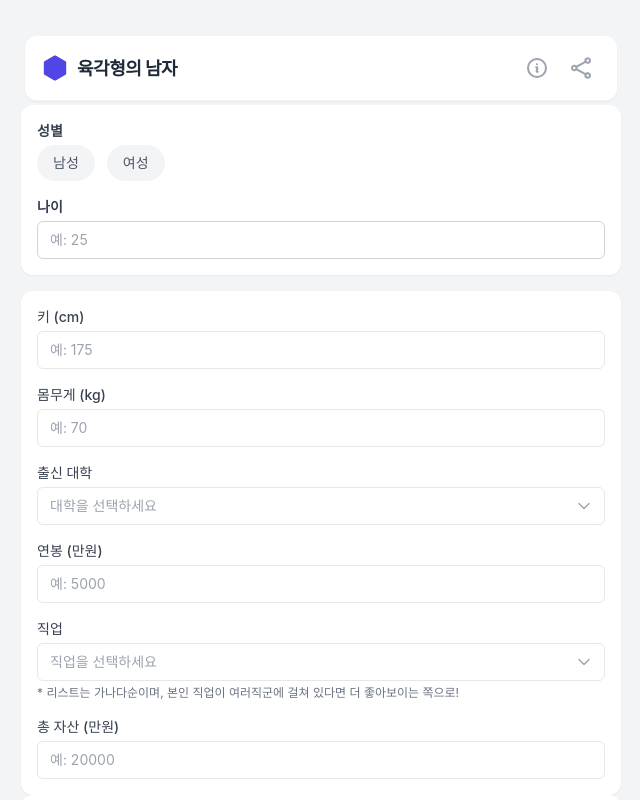
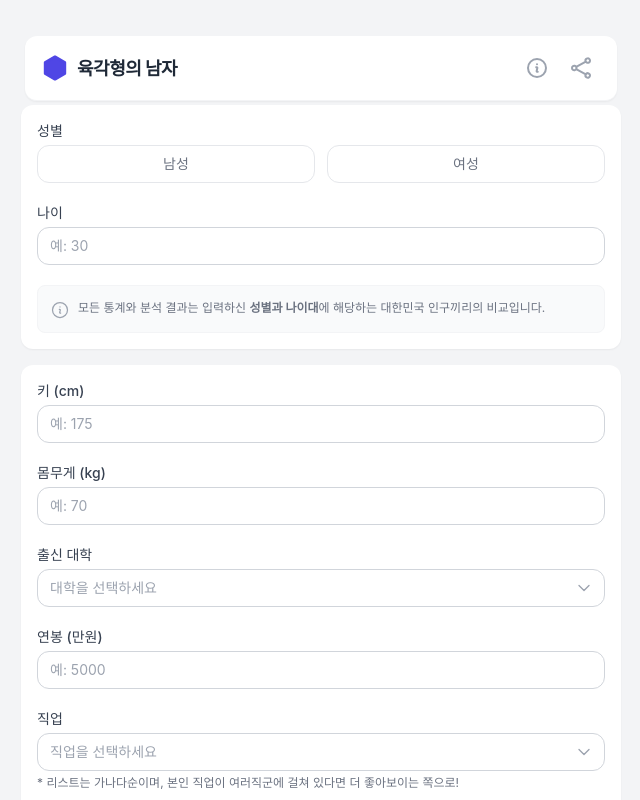
Before and after one commit to jsparkkk/6gak, a Vue app: page / in a window 1280 px wide. Shown: the top 800 px of the page, without its empty margins (319-959 px from the left). Built offline with nearby package versions, Linux system fonts and the light colour scheme.

Commit message:
인풋 부분 수정

```diff
--- a/src/components/inputs/AbilityTable.vue
+++ b/src/components/inputs/AbilityTable.vue
@@ -1,27 +1,75 @@
 <template>
-  <section class="bg-white rounded-xl shadow-sm p-4 space-y-4">
+  <section class="bg-white rounded-xl shadow-sm p-4 space-y-5">
     <div>
       <label class="block text-sm font-medium text-gray-700 mb-1">키 (cm)</label>
+      <div class="relative">
         <input
           type="number"
           v-model.number="height"
           placeholder="예: 175"
           min="100"
           max="250"
-        class="w-full border px-3 py-2 rounded-md text-sm focus:outline-none focus:ring-2 focus:ring-indigo-500"
+          class="w-full border px-3 py-2 rounded-xl text-sm transition-all outline-none"
+          :class="
+            height
+              ? 'border-green-500 ring-1 ring-green-500 bg-green-50'
+              : 'border-gray-300 focus:border-indigo-500 focus:ring-1 focus:ring-indigo-500'
+          "
         />
+        <div
+          v-if="height"
+          class="absolute right-3 top-1/2 -translate-y-1/2 text-green-500 animate-fade-in"
+        >
+          <svg
+            xmlns="http://www.w3.org/2000/svg"
+            viewBox="0 0 24 24"
+            fill="currentColor"
+            class="w-5 h-5"
+          >
+            <path
+              fill-rule="evenodd"
+              d="M2.25 12c0-5.385 4.365-9.75 9.75-9.75s9.75 4.365 9.75 9.75-4.365 9.75-9.75 9.75S2.25 17.385 2.25 12zm13.36-1.814a.75.75 0 10-1.22-.872l-3.236 4.53L9.53 12.22a.75.75 0 00-1.06 1.06l2.25 2.25a.75.75 0 001.14-.094l3.75-5.25z"
+              clip-rule="evenodd"
+            />
+          </svg>
+        </div>
+      </div>
     </div>
 
     <div>
       <label class="block text-sm font-medium text-gray-700 mb-1">몸무게 (kg)</label>
+      <div class="relative">
         <input
           type="number"
           v-model.number="weight"
           placeholder="예: 70"
           min="30"
           max="200"
-        class="w-full border px-3 py-2 rounded-md text-sm focus:outline-none focus:ring-2 focus:ring-indigo-500"
+          class="w-full border px-3 py-2 rounded-xl text-sm transition-all outline-none"
+          :class="
+            weight
+              ? 'border-green-500 ring-1 ring-green-500 bg-green-50'
+              : 'border-gray-300 focus:border-indigo-500 focus:ring-1 focus:ring-indigo-500'
+          "
         />
+        <div
+          v-if="weight"
+          class="absolute right-3 top-1/2 -translate-y-1/2 text-green-500 animate-fade-in"
+        >
+          <svg
+            xmlns="http://www.w3.org/2000/svg"
+            viewBox="0 0 24 24"
+            fill="currentColor"
+            class="w-5 h-5"
+          >
+            <path
+              fill-rule="evenodd"
+              d="M2.25 12c0-5.385 4.365-9.75 9.75-9.75s9.75 4.365 9.75 9.75-4.365 9.75-9.75 9.75S2.25 17.385 2.25 12zm13.36-1.814a.75.75 0 10-1.22-.872l-3.236 4.53L9.53 12.22a.75.75 0 00-1.06 1.06l2.25 2.25a.75.75 0 001.14-.094l3.75-5.25z"
+              clip-rule="evenodd"
+            />
+          </svg>
+        </div>
+      </div>
     </div>
 
     <div>
@@ -29,12 +77,30 @@
 
       <button
         @click="showUniversityModal = true"
-        class="w-full border px-3 py-2 rounded-md text-sm bg-white text-left flex justify-between items-center focus:outline-none focus:ring-2 focus:ring-indigo-500"
-        :class="university ? 'text-gray-900' : 'text-gray-400'"
+        class="w-full border px-3 py-2 rounded-xl text-sm text-left flex justify-between items-center transition-all outline-none"
+        :class="
+          university
+            ? 'border-green-500 ring-1 ring-green-500 bg-green-50 text-gray-900 font-semibold'
+            : 'bg-white border-gray-300 text-gray-400'
+        "
       >
         <span class="truncate">{{ university || '대학을 선택하세요' }}</span>
 
         <svg
+          v-if="university"
+          xmlns="http://www.w3.org/2000/svg"
+          viewBox="0 0 24 24"
+          fill="currentColor"
+          class="w-5 h-5 text-green-500"
+        >
+          <path
+            fill-rule="evenodd"
+            d="M2.25 12c0-5.385 4.365-9.75 9.75-9.75s9.75 4.365 9.75 9.75-4.365 9.75-9.75 9.75S2.25 17.385 2.25 12zm13.36-1.814a.75.75 0 10-1.22-.872l-3.236 4.53L9.53 12.22a.75.75 0 00-1.06 1.06l2.25 2.25a.75.75 0 001.14-.094l3.75-5.25z"
+            clip-rule="evenodd"
+          />
+        </svg>
+        <svg
+          v-else
           xmlns="http://www.w3.org/2000/svg"
           fill="none"
           viewBox="0 0 24 24"
@@ -49,13 +115,37 @@
 
     <div>
       <label class="block text-sm font-medium text-gray-700 mb-1">연봉 (만원)</label>
+      <div class="relative">
         <input
           type="number"
           v-model.number="salary"
           placeholder="예: 5000"
           min="0"
-        class="w-full border px-3 py-2 rounded-md text-sm focus:outline-none focus:ring-2 focus:ring-indigo-500"
+          class="w-full border px-3 py-2 rounded-xl text-sm transition-all outline-none"
+          :class="
+            salary
+              ? 'border-green-500 ring-1 ring-green-500 bg-green-50'
+              : 'border-gray-300 focus:border-indigo-500 focus:ring-1 focus:ring-indigo-500'
+          "
         />
+        <div
+          v-if="salary"
+          class="absolute right-3 top-1/2 -translate-y-1/2 text-green-500 animate-fade-in"
+        >
+          <svg
+            xmlns="http://www.w3.org/2000/svg"
+            viewBox="0 0 24 24"
+            fill="currentColor"
+            class="w-5 h-5"
+          >
+            <path
+              fill-rule="evenodd"
+              d="M2.25 12c0-5.385 4.365-9.75 9.75-9.75s9.75 4.365 9.75 9.75-4.365 9.75-9.75 9.75S2.25 17.385 2.25 12zm13.36-1.814a.75.75 0 10-1.22-.872l-3.236 4.53L9.53 12.22a.75.75 0 00-1.06 1.06l2.25 2.25a.75.75 0 001.14-.094l3.75-5.25z"
+              clip-rule="evenodd"
+            />
+          </svg>
+        </div>
+      </div>
     </div>
 
     <div>
@@ -63,12 +153,30 @@
 
       <button
         @click="showJobModal = true"
-        class="w-full border px-3 py-2 rounded-md text-sm bg-white text-left flex justify-between items-center focus:outline-none focus:ring-2 focus:ring-indigo-500"
-        :class="jobName ? 'text-gray-900' : 'text-gray-400'"
+        class="w-full border px-3 py-2 rounded-xl text-sm text-left flex justify-between items-center transition-all outline-none"
+        :class="
+          jobName
+            ? 'border-green-500 ring-1 ring-green-500 bg-green-50 text-gray-900 font-semibold'
+            : 'bg-white border-gray-300 text-gray-400'
+        "
       >
         <span class="truncate">{{ jobName || '직업을 선택하세요' }}</span>
 
         <svg
+          v-if="jobName"
+          xmlns="http://www.w3.org/2000/svg"
+          viewBox="0 0 24 24"
+          fill="currentColor"
+          class="w-5 h-5 text-green-500"
+        >
+          <path
+            fill-rule="evenodd"
+            d="M2.25 12c0-5.385 4.365-9.75 9.75-9.75s9.75 4.365 9.75 9.75-4.365 9.75-9.75 9.75S2.25 17.385 2.25 12zm13.36-1.814a.75.75 0 10-1.22-.872l-3.236 4.53L9.53 12.22a.75.75 0 00-1.06 1.06l2.25 2.25a.75.75 0 001.14-.094l3.75-5.25z"
+            clip-rule="evenodd"
+          />
+        </svg>
+        <svg
+          v-else
           xmlns="http://www.w3.org/2000/svg"
           fill="none"
           viewBox="0 0 24 24"
@@ -87,13 +195,37 @@
 
     <div>
       <label class="block text-sm font-medium text-gray-700 mb-1">총 자산 (만원)</label>
+      <div class="relative">
         <input
           type="number"
           v-model.number="asset"
           placeholder="예: 20000"
           min="0"
-        class="w-full border px-3 py-2 rounded-md text-sm focus:outline-none focus:ring-2 focus:ring-indigo-500"
+          class="w-full border px-3 py-2 rounded-xl text-sm transition-all outline-none"
+          :class="
+            asset
+              ? 'border-green-500 ring-1 ring-green-500 bg-green-50'
+              : 'border-gray-300 focus:border-indigo-500 focus:ring-1 focus:ring-indigo-500'
+          "
         />
+        <div
+          v-if="asset"
+          class="absolute right-3 top-1/2 -translate-y-1/2 text-green-500 animate-fade-in"
+        >
+          <svg
+            xmlns="http://www.w3.org/2000/svg"
+            viewBox="0 0 24 24"
+            fill="currentColor"
+            class="w-5 h-5"
+          >
+            <path
+              fill-rule="evenodd"
+              d="M2.25 12c0-5.385 4.365-9.75 9.75-9.75s9.75 4.365 9.75 9.75-4.365 9.75-9.75 9.75S2.25 17.385 2.25 12zm13.36-1.814a.75.75 0 10-1.22-.872l-3.236 4.53L9.53 12.22a.75.75 0 00-1.06 1.06l2.25 2.25a.75.75 0 001.14-.094l3.75-5.25z"
+              clip-rule="evenodd"
+            />
+          </svg>
+        </div>
+      </div>
     </div>
 
     <JobSelectModal
@@ -116,30 +248,28 @@
 import { ref, watch, computed } from 'vue'
 import jobTiers from '@/assets/data/jobTiers.json'
 import JobSelectModal from './JobSelectModal.vue'
-import UniversitySelectModal from './UniversitySelectModal.vue' // ✅ Import 추가
+import UniversitySelectModal from './UniversitySelectModal.vue'
 
 const emit = defineEmits(['update'])
 
 // --- 상태 변수들 ---
 const height = ref(null)
 const weight = ref(null)
-const university = ref('') // 선택된 대학 이름
+const university = ref('')
 const salary = ref(null)
 const asset = ref(null)
 
-// 모달 표시 여부
 const showJobModal = ref(false)
-const showUniversityModal = ref(false) // ✅ 추가
+const showUniversityModal = ref(false)
 
-// 직업 관련
 const jobName = ref('')
 
-// --- 대학교 선택 로직 (모달에서 선택 시 실행) ---
+// --- 대학교 선택 ---
 const onUniversitySelect = (name) => {
   university.value = name
 }
 
-// --- 직업 선택 로직 ---
+// --- 직업 선택 ---
 const onJobSelect = (name) => {
   jobName.value = name
 }
@@ -170,3 +300,20 @@ watch([height, weight, university, jobSelected, salary, asset], () => {
   })
 })
 </script>
+
+<style scoped>
+/* 아이콘이 뿅! 하고 나타나는 애니메이션 */
+@keyframes fadeIn {
+  from {
+    opacity: 0;
+    transform: translateY(-50%) scale(0.5);
+  }
+  to {
+    opacity: 1;
+    transform: translateY(-50%) scale(1);
+  }
+}
+.animate-fade-in {
+  animation: fadeIn 0.2s cubic-bezier(0.18, 0.89, 0.32, 1.28) forwards;
+}
+</style>
--- a/src/components/inputs/UserContextInput.vue
+++ b/src/components/inputs/UserContextInput.vue
@@ -1,38 +1,94 @@
 <template>
-  <section class="bg-white rounded-xl shadow-sm p-4 mb-4 space-y-4">
-    <!-- 성별 선택 -->
+  <section class="bg-white rounded-xl shadow-sm p-4 mb-4 space-y-5">
     <div>
-      <label class="block text-sm font-semibold text-gray-700 mb-1">성별</label>
-      <div class="flex space-x-3">
+      <label class="block text-sm font-medium text-gray-700 mb-1">성별</label>
+      <div class="grid grid-cols-2 gap-3">
         <button
           v-for="option in genderOptions"
           :key="option.value"
           @click="selectGender(option.value)"
-          :class="[
-            'px-4 py-2 rounded-full text-sm',
+          class="flex items-center justify-center space-x-2 py-2 rounded-xl text-sm transition-all border outline-none"
+          :class="
             gender === option.value
-              ? 'bg-blue-600 text-white'
-              : 'bg-gray-100 text-gray-600 hover:bg-gray-200',
-          ]"
+              ? 'border-green-500 ring-1 ring-green-500 bg-green-50 text-green-800 font-bold shadow-sm'
+              : 'border-gray-200 bg-white text-gray-500 hover:bg-gray-50 hover:border-gray-300'
+          "
         >
-          {{ option.label }}
+          <span>{{ option.label }}</span>
+          <svg
+            v-if="gender === option.value"
+            xmlns="http://www.w3.org/2000/svg"
+            viewBox="0 0 24 24"
+            fill="currentColor"
+            class="w-4 h-4 text-green-600"
+          >
+            <path
+              fill-rule="evenodd"
+              d="M2.25 12c0-5.385 4.365-9.75 9.75-9.75s9.75 4.365 9.75 9.75-4.365 9.75-9.75 9.75S2.25 17.385 2.25 12zm13.36-1.814a.75.75 0 10-1.22-.872l-3.236 4.53L9.53 12.22a.75.75 0 00-1.06 1.06l2.25 2.25a.75.75 0 001.14-.094l3.75-5.25z"
+              clip-rule="evenodd"
+            />
+          </svg>
         </button>
       </div>
     </div>
 
-    <!-- 나이 입력 -->
     <div>
-      <label class="block text-sm font-semibold text-gray-700 mb-1">나이</label>
+      <label class="block text-sm font-medium text-gray-700 mb-1">나이</label>
+      <div class="relative">
         <input
           type="number"
           inputmode="numeric"
           pattern="[0-9]*"
           v-model.number="age"
-        placeholder="예: 25"
+          placeholder="예: 30"
           min="10"
           max="99"
-        class="w-full border border-gray-300 px-3 py-2 rounded-md text-sm"
+          class="w-full border px-3 py-2 rounded-xl text-sm transition-all outline-none"
+          :class="
+            age
+              ? 'border-green-500 ring-1 ring-green-500 bg-green-50'
+              : 'border-gray-300 focus:border-indigo-500 focus:ring-1 focus:ring-indigo-500'
+          "
         />
+        <div
+          v-if="age"
+          class="absolute right-3 top-1/2 -translate-y-1/2 text-green-500 animate-fade-in"
+        >
+          <svg
+            xmlns="http://www.w3.org/2000/svg"
+            viewBox="0 0 24 24"
+            fill="currentColor"
+            class="w-5 h-5"
+          >
+            <path
+              fill-rule="evenodd"
+              d="M2.25 12c0-5.385 4.365-9.75 9.75-9.75s9.75 4.365 9.75 9.75-4.365 9.75-9.75 9.75S2.25 17.385 2.25 12zm13.36-1.814a.75.75 0 10-1.22-.872l-3.236 4.53L9.53 12.22a.75.75 0 00-1.06 1.06l2.25 2.25a.75.75 0 001.14-.094l3.75-5.25z"
+              clip-rule="evenodd"
+            />
+          </svg>
+        </div>
+      </div>
+    </div>
+
+    <div class="bg-gray-50 border border-gray-100 rounded-lg p-3 flex items-start gap-2">
+      <svg
+        xmlns="http://www.w3.org/2000/svg"
+        fill="none"
+        viewBox="0 0 24 24"
+        stroke-width="1.5"
+        stroke="currentColor"
+        class="w-5 h-5 text-gray-400 shrink-0 mt-0.5"
+      >
+        <path
+          stroke-linecap="round"
+          stroke-linejoin="round"
+          d="M11.25 11.25l.041-.02a.75.75 0 011.063.852l-.708 2.836a.75.75 0 001.063.853l.041-.021M21 12a9 9 0 11-18 0 9 9 0 0118 0zm-9-3.75h.008v.008H12V8.25z"
+        />
+      </svg>
+      <p class="text-xs text-gray-500 leading-relaxed break-keep">
+        모든 통계와 분석 결과는 입력하신 <strong>성별과 나이대</strong>에 해당하는 대한민국
+        인구끼리의 비교입니다.
+      </p>
     </div>
   </section>
 </template>
@@ -59,3 +115,20 @@ watch([gender, age], ([g, a]) => {
   emit('update', { gender: g, age: a })
 })
 </script>
+
+<style scoped>
+/* 부드러운 체크 등장 애니메이션 */
+@keyframes fadeIn {
+  from {
+    opacity: 0;
+    transform: translateY(-50%) scale(0.5);
+  }
+  to {
+    opacity: 1;
+    transform: translateY(-50%) scale(1);
+  }
+}
+.animate-fade-in {
+  animation: fadeIn 0.2s cubic-bezier(0.18, 0.89, 0.32, 1.28) forwards;
+}
+</style>
```
Lines whose indentation alone changed are shown as unchanged.
